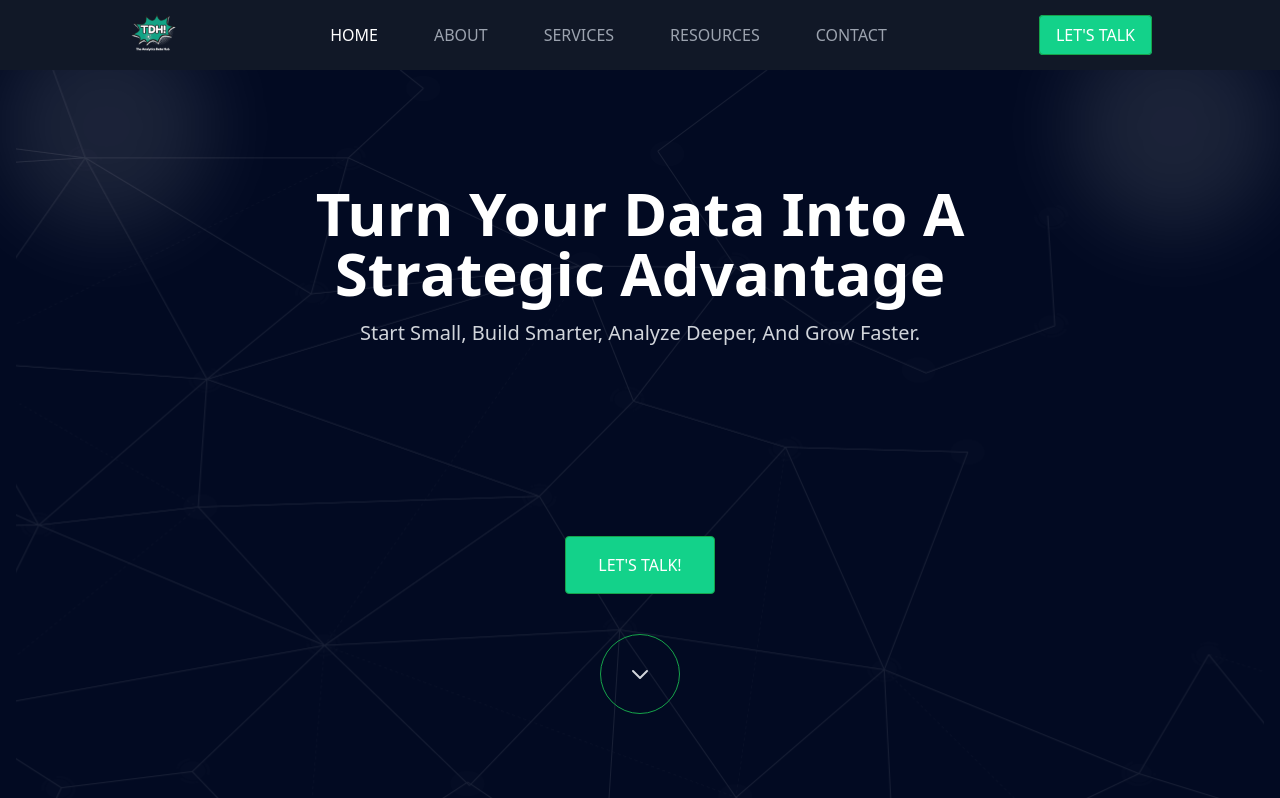
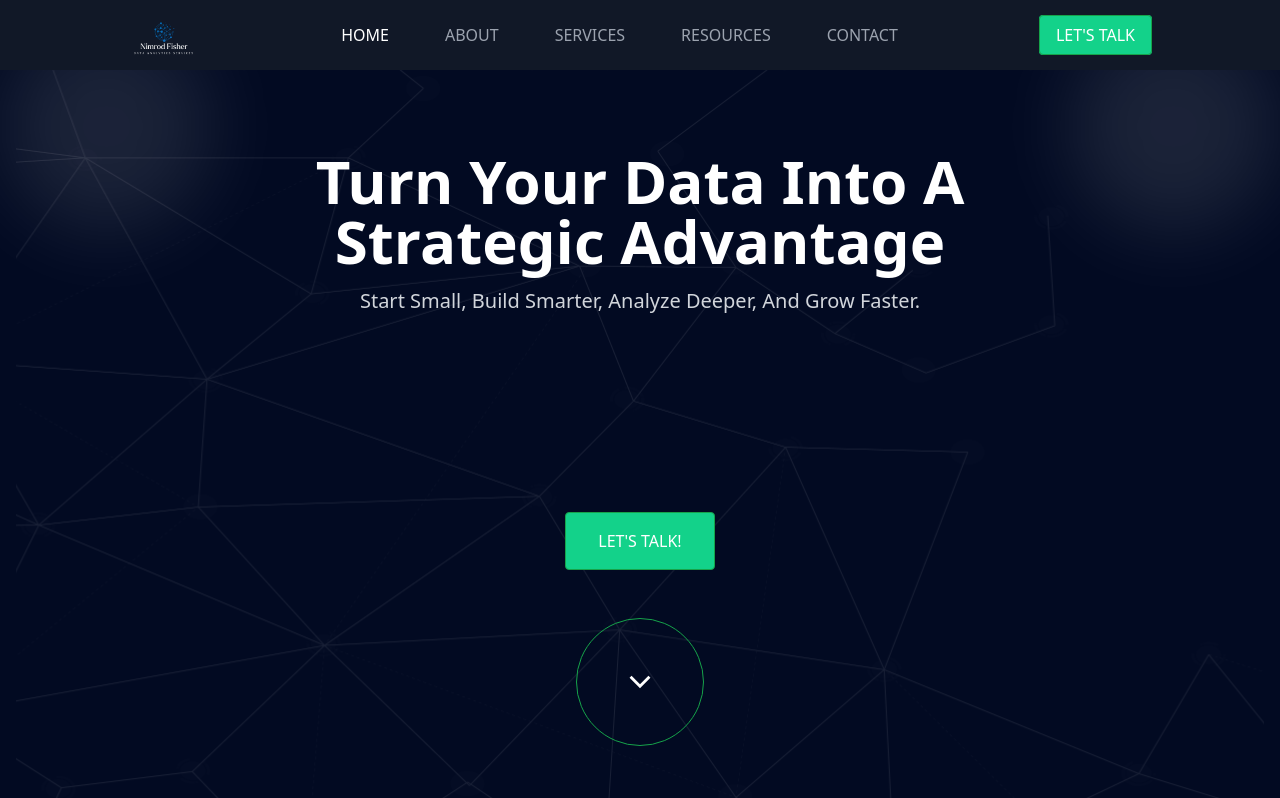
Before and after one commit to Sayadkhan/try-projects, a React (Vite) app: page / in a window 1280 px wide. Shown: the top 798 px of the page. Built offline with nearby package versions, Linux system fonts and the light colour scheme.

Commit message:
some issu fixed

```diff
--- a/src/components/Footer.jsx
+++ b/src/components/Footer.jsx
@@ -8,8 +8,12 @@ const Footer = () => {
       <div className="container justify-items-center mx-auto  px-4">
         <div className="grid max-w-7xl r grid-cols-1 md:grid-cols-3 gap-8">
           <div>
-            <div className="flex items-center">
-              <img src="/logo.png" alt="TDH Logo" className="h-12" />
+            <div className="flex items-center w-[72px] h-[72px]">
+              <img
+                src="../../../logo/logo3.png"
+                alt="TDH Logo"
+                className="w-full h-full object-cover"
+              />
             </div>
             <p className="mt-2">Turn Your Data Into A Strategic Advantage</p>
             <div className="flex space-x-4 mt-4">
--- a/src/components/HeroSection.jsx
+++ b/src/components/HeroSection.jsx
@@ -1,4 +1,5 @@
 import React from "react";
+import { IoChevronDownSharp } from "react-icons/io5";
 import { Link } from "react-router-dom";
 
 const HeroSection = ({ handleScrollToAbout }) => {
@@ -21,7 +22,7 @@ const HeroSection = ({ handleScrollToAbout }) => {
           Start Small, Build Smarter, Analyze Deeper, And Grow Faster.
         </p>
 
-        <div className="flex items-center justify-center mt-8">
+        <div className="flex items-center justify-center mt-10">
           <img src="../../../Animation - 1733311362189.gif" alt="" />
         </div>
         <div className="mt-8">
@@ -33,26 +34,13 @@ const HeroSection = ({ handleScrollToAbout }) => {
         </div>
 
         {/* Downward Arrow */}
-        <div className="mt-10 flex items-center justify-center">
+        <div className="mt-12 flex items-center justify-center">
           <div
             onClick={handleScrollToAbout}
-            className="w-20 h-20 border-[0.7px] border-green-600 rounded-full flex items-center justify-center cursor-pointer"
+            className="w-32 h-32 border-[0.7px] border-green-600 hover:bg-green-600 rounded-full flex items-center justify-center cursor-pointer duration-300"
           >
             <div>
-              <svg
-                xmlns="http://www.w3.org/2000/svg"
-                className="h-6 w-6 mx-auto text-gray-300 hover:text-white transition duration-300"
-                fill="none"
-                viewBox="0 0 24 24"
-                stroke="currentColor"
-                strokeWidth={2}
-              >
-                <path
-                  strokeLinecap="round"
-                  strokeLinejoin="round"
-                  d="M19 9l-7 7-7-7"
-                />
-              </svg>
+              <IoChevronDownSharp className="text-3xl" />
             </div>
           </div>
         </div>
--- a/src/components/Navbar.jsx
+++ b/src/components/Navbar.jsx
@@ -77,9 +77,9 @@ const Navbar = () => {
     <nav className="bg-gray-900 sticky top-0 text-gray-400 h-[70px] px-[10%] flex items-center justify-between z-[99999]">
       <div className="flex items-center">
         <img
-          src="../../../logo/image.png"
+          src="../../../logo/logo3.png"
           alt="TDHH Logo"
-          className="h-[50px]"
+          className="w[72px] h-[72px] object-cover"
         />
       </div>
 
```
Also changed, not shown: public/logo/logo3.png (added).
